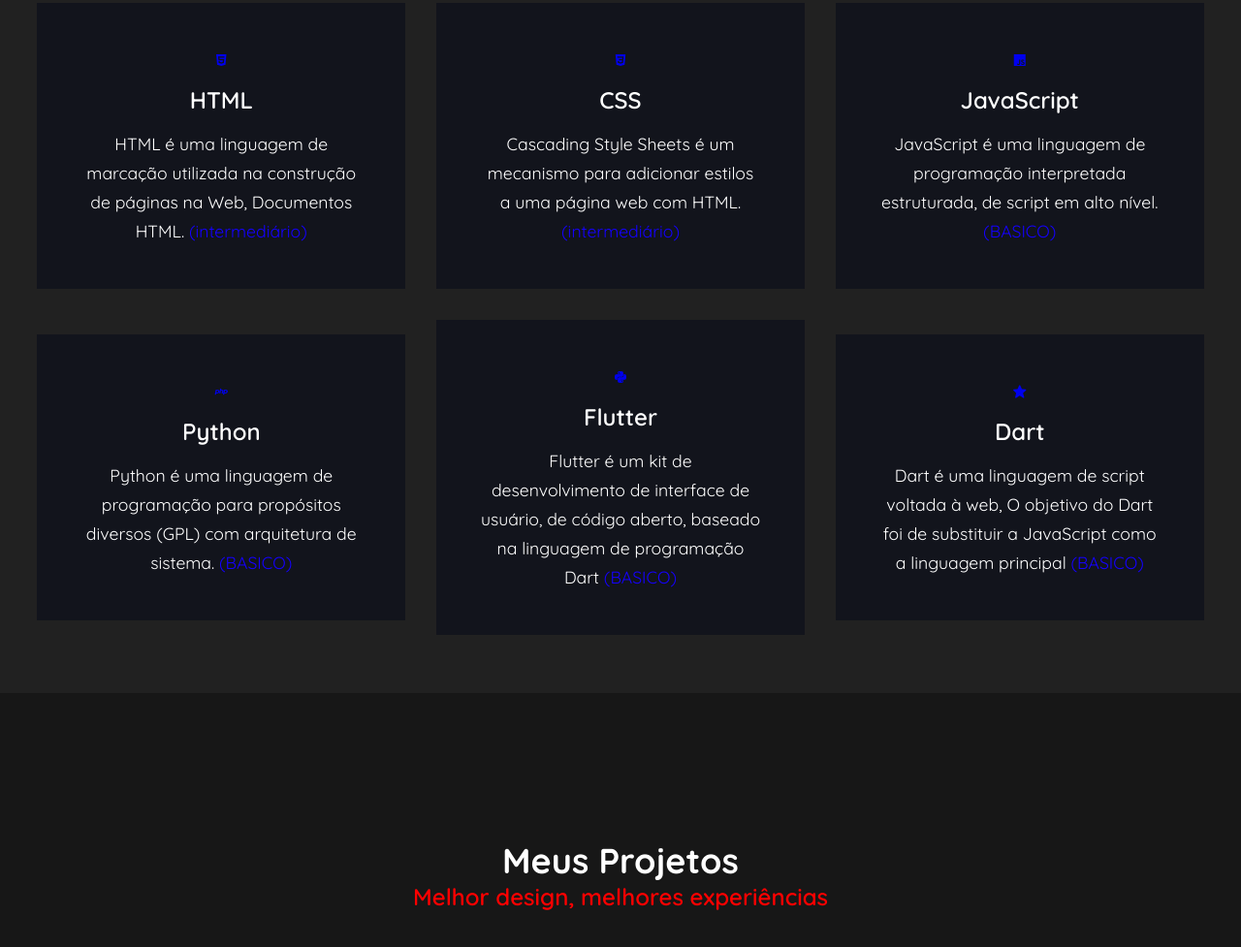
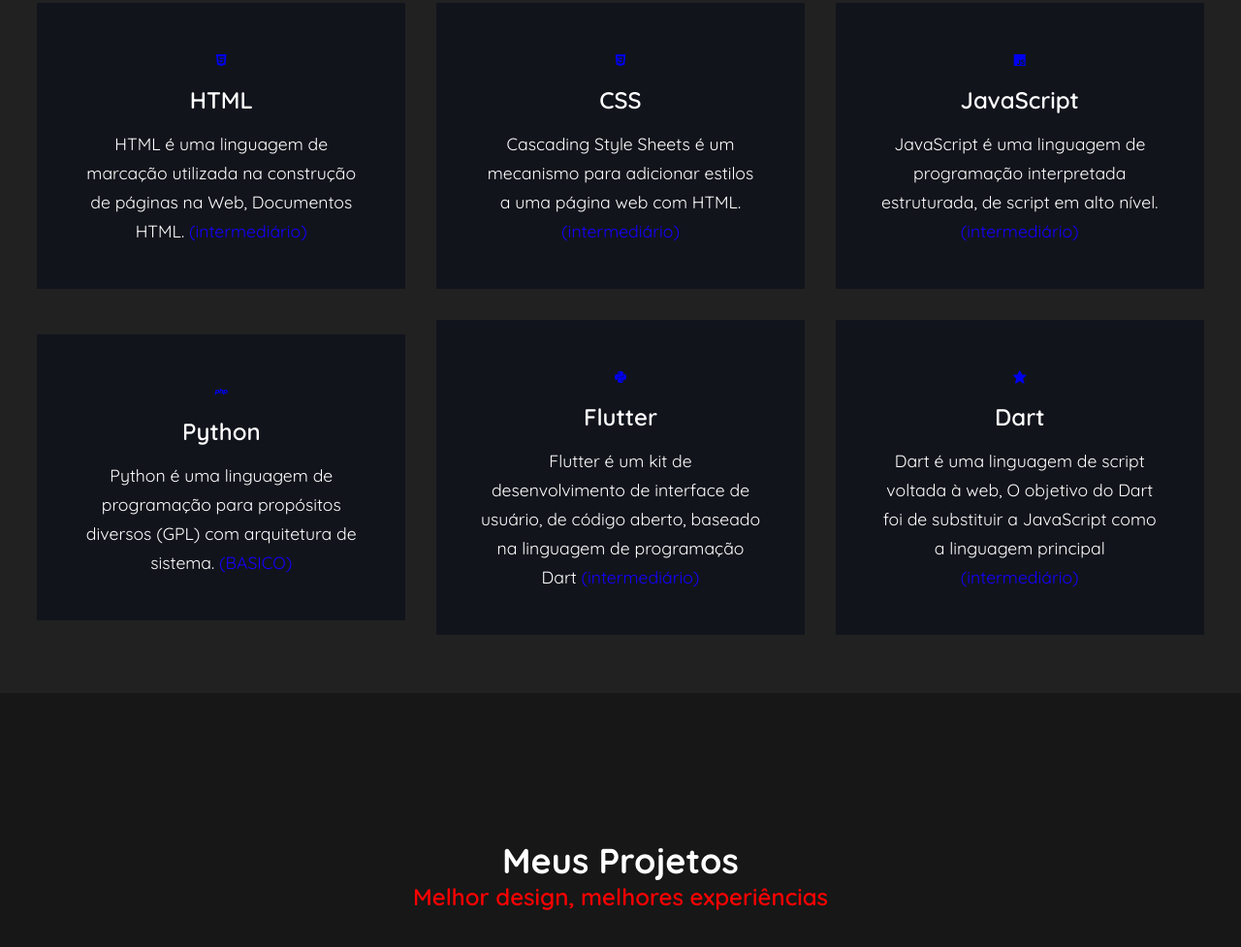
Before and after one commit to InacioBrI/Portfolio, a plain HTML site: page Index.html in a window 1280 px wide. Shown: the part 1776-2753 px from the top of the page at 97% size. Drawn offline with nearby package versions, Linux system fonts and the light colour scheme.

Commit message:
mudança no nivel das HBD

```diff
--- a/Index.html
+++ b/Index.html
@@ -107,7 +107,7 @@
             <div class="box">
                 <a href="#"><i class='bx bxl-javascript' ></i></a>
                 <h3>JavaScript</h3>
-                <p>JavaScript é uma linguagem de programação interpretada estruturada, de script em alto nível. <span>(BASICO)</span></p>
+                <p>JavaScript é uma linguagem de programação interpretada estruturada, de script em alto nível. <span>(intermediário)</span></p>
 
             </div>
 
@@ -121,13 +121,13 @@
             <div class="box">
                 <a href="#"><i class='bx bxl-python' ></i></a>
                 <h3>Flutter</h3>
-                <p>Flutter é um kit de desenvolvimento de interface de usuário, de código aberto, baseado na linguagem de programação Dart <span>(BASICO)</span></p>
+                <p>Flutter é um kit de desenvolvimento de interface de usuário, de código aberto, baseado na linguagem de programação Dart <span>(intermediário)</span></p>
             </div>
 
             <div class="box">
                 <a href="#"><i class='bx bxs-star' ></i></a>
                 <h3>Dart</h3>
-                <p>Dart é uma linguagem de script voltada à web, O objetivo do Dart foi de substituir a JavaScript como a linguagem principal <span>(BASICO)</span></p>
+                <p>Dart é uma linguagem de script voltada à web, O objetivo do Dart foi de substituir a JavaScript como a linguagem principal <span>(intermediário)</span></p>
             </div>
             </div>
         </div>
```
